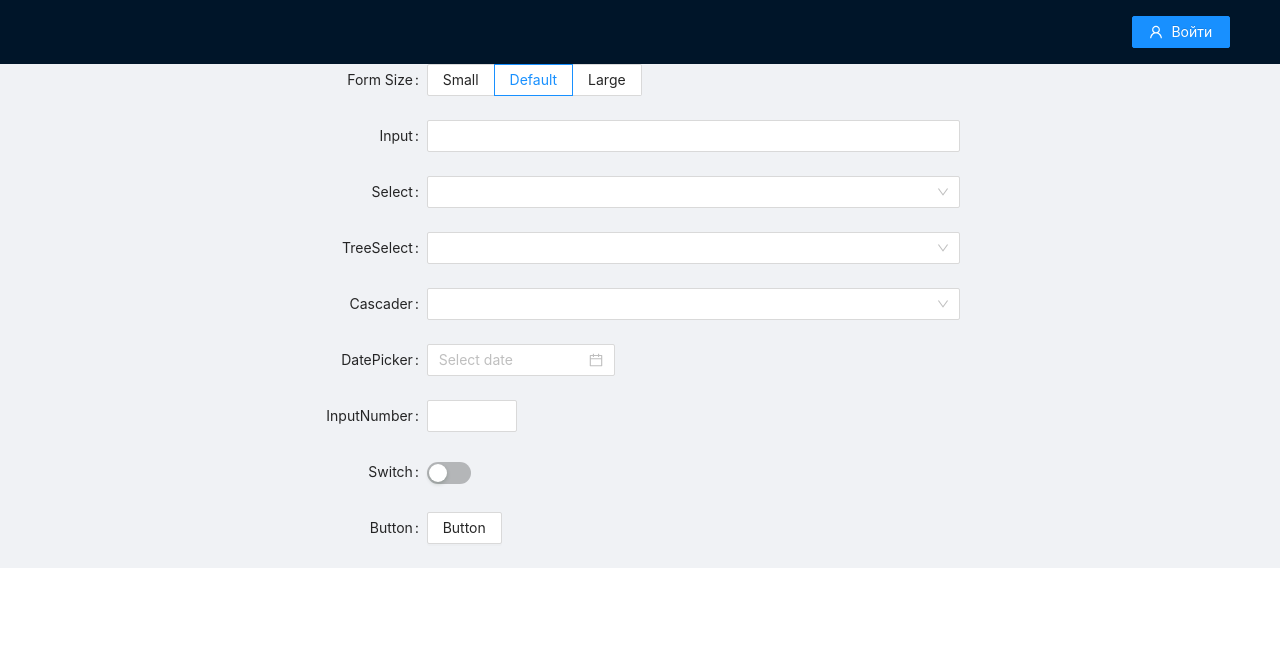
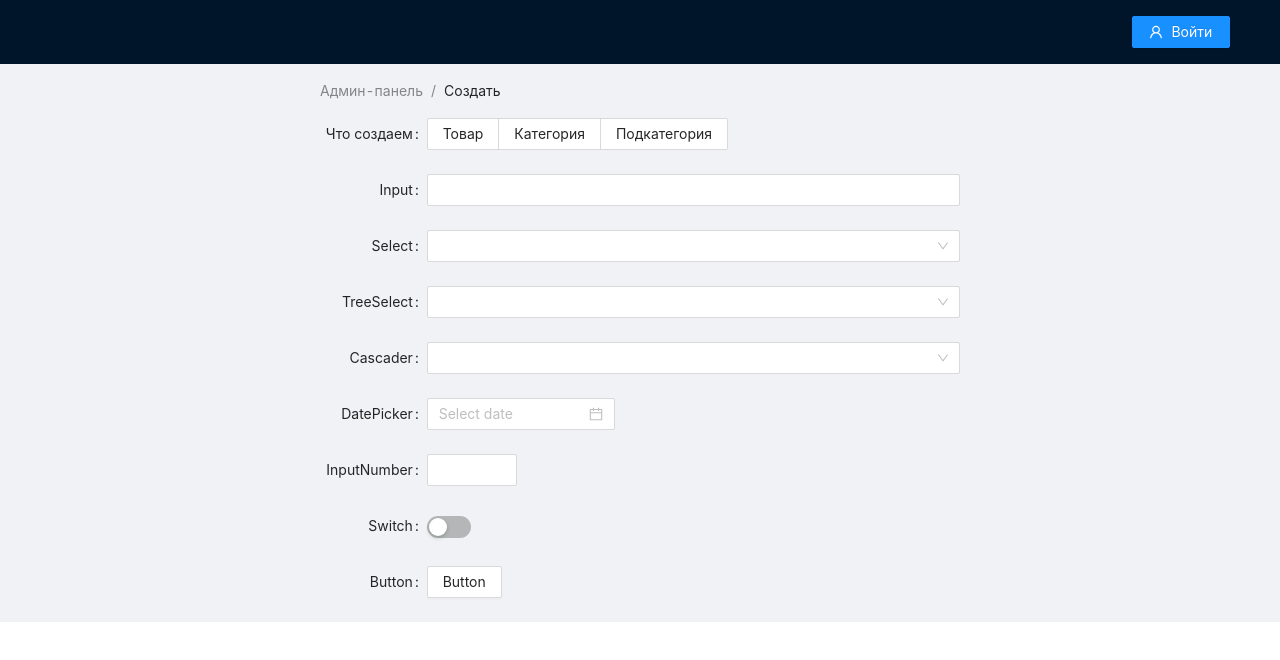
Before and after one commit to kp-app/kp-app-frontend, a React (Vite) app in the folder frontend/: page /admin in a window 1280 px wide. Shown: the top 660 px of the page. Built offline with nearby package versions, Linux system fonts and the light colour scheme.

Commit message:
make admin form item creation type switchable

```diff
--- a/frontend/src/antd/AdminApp.jsx
+++ b/frontend/src/antd/AdminApp.jsx
@@ -8,15 +8,15 @@ import {
     TreeSelect,
     Switch,
     Input,
-    Button
+    Button, Breadcrumb
 } from "antd";
 import {useState} from "react";
 
 const AdminApp = () => {
-    const [componentSize, setComponentSize] = useState('default');
+    const [componentType, setComponentType] = useState('item');
 
-    const onFormLayoutChange = ({size}) => {
-        setComponentSize(size);
+    const onFormLayoutChange = ({creationType}) => {
+        setComponentType(creationType);
     }
 
     const onSubmit = (values) => {
@@ -28,6 +28,10 @@ const AdminApp = () => {
             <Row>
                 <Col span={6}></Col>
                 <Col span={12}>
+                    <Breadcrumb style={{margin: '16px 0'}}>
+                        <Breadcrumb.Item>Админ-панель</Breadcrumb.Item>
+                        <Breadcrumb.Item>Создать</Breadcrumb.Item>
+                    </Breadcrumb>
                     <Form
                         labelCol={{
                             span: 4,
@@ -37,17 +41,17 @@ const AdminApp = () => {
                         }}
                         layout="horizontal"
                         initialValues={{
-                            size: componentSize,
+                            componentType: "item",
                         }}
                         onValuesChange={onFormLayoutChange}
-                        size={componentSize}
+                        size="default"
                         onFinish={onSubmit}
                     >
-                        <Form.Item label="Form Size" name="size">
+                        <Form.Item label="Что создаем" name="type">
                             <Radio.Group>
-                                <Radio.Button value="small">Small</Radio.Button>
-                                <Radio.Button value="default">Default</Radio.Button>
-                                <Radio.Button value="large">Large</Radio.Button>
+                                <Radio.Button value="item">Товар</Radio.Button>
+                                <Radio.Button value="category">Категория</Radio.Button>
+                                <Radio.Button value="subcategory">Подкатегория</Radio.Button>
                             </Radio.Group>
                         </Form.Item>
                         <Form.Item label="Input" name="input">
```
